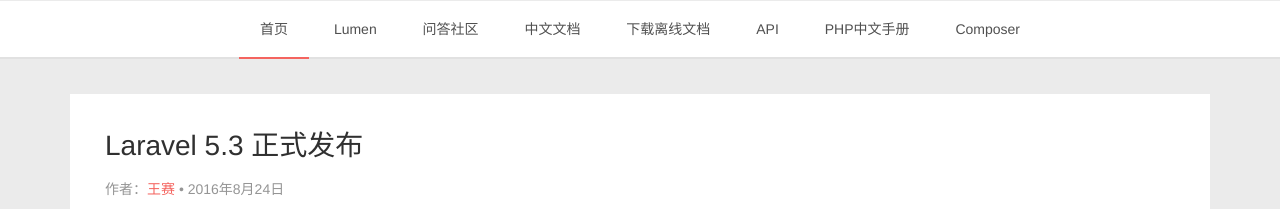
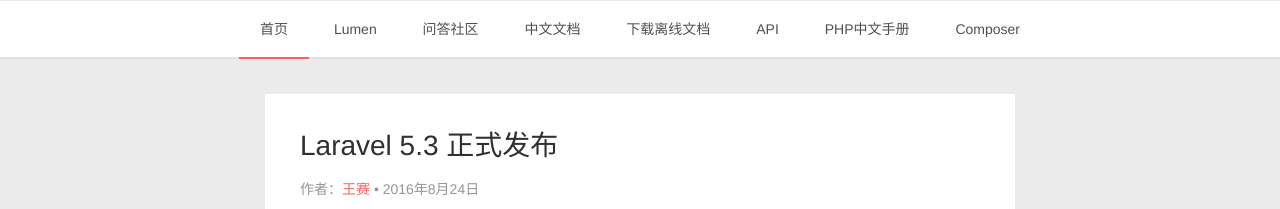
Before and after one commit to liuweiisme/blog, a plain HTML site: page index.html in a window 1280 px wide. Shown: the top 209 px of the page. Drawn offline with nearby package versions, Linux system fonts and the light colour scheme; some packages are replaced by stand-ins of ours; a script that the page names is missing.

Commit message:
首页更新

```diff
--- a/index.html
+++ b/index.html
@@ -96,7 +96,8 @@
     <section class="content-wrap">
         <div class="container">
             <div class="row">
-                <main class="col-md-12 main-content">
+                <main class="col-md-2 main-content"></main>
+                <main class="col-md-8 main-content">
                     <article id="70" class="post">
                         <div>
                             <div class="post-head">
```
